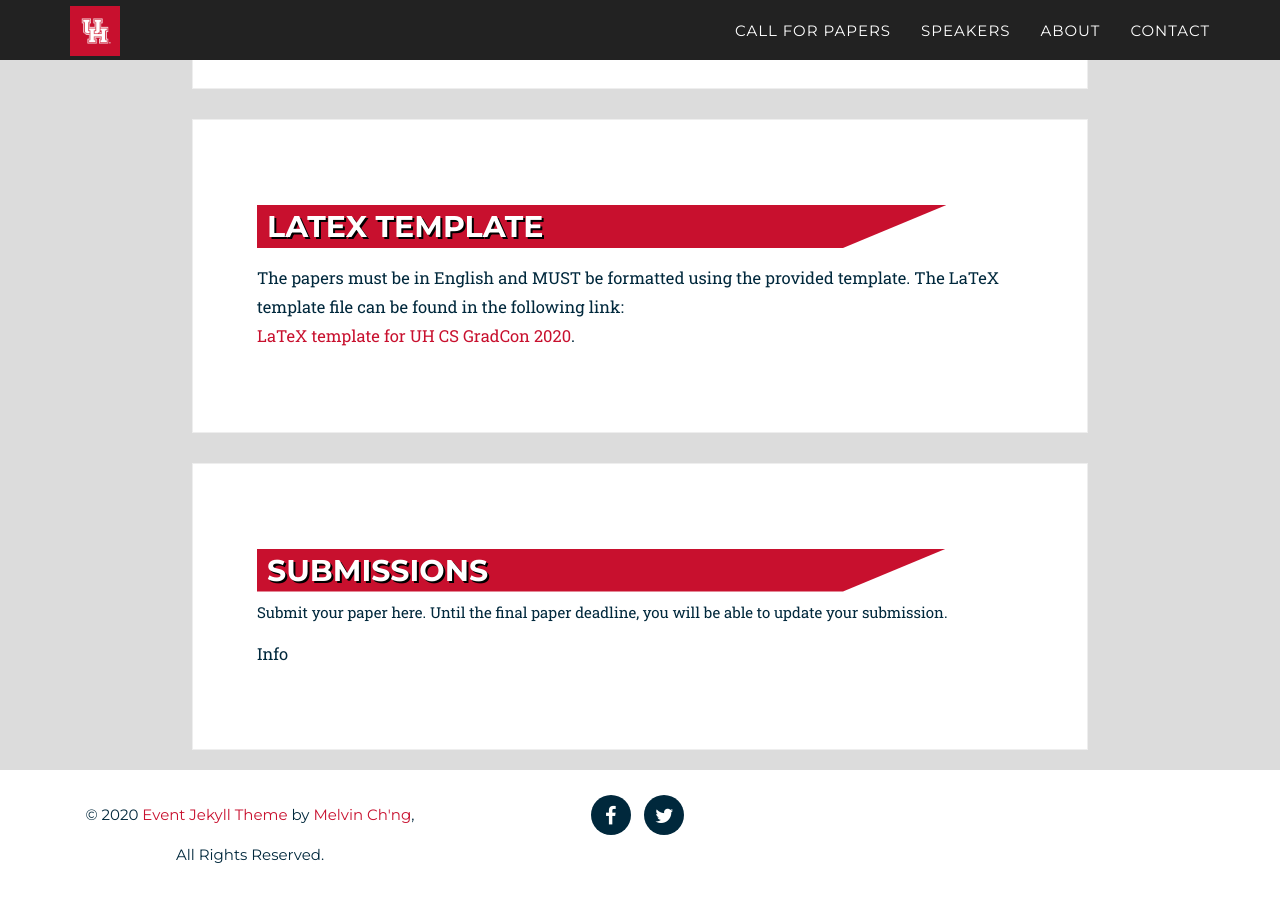
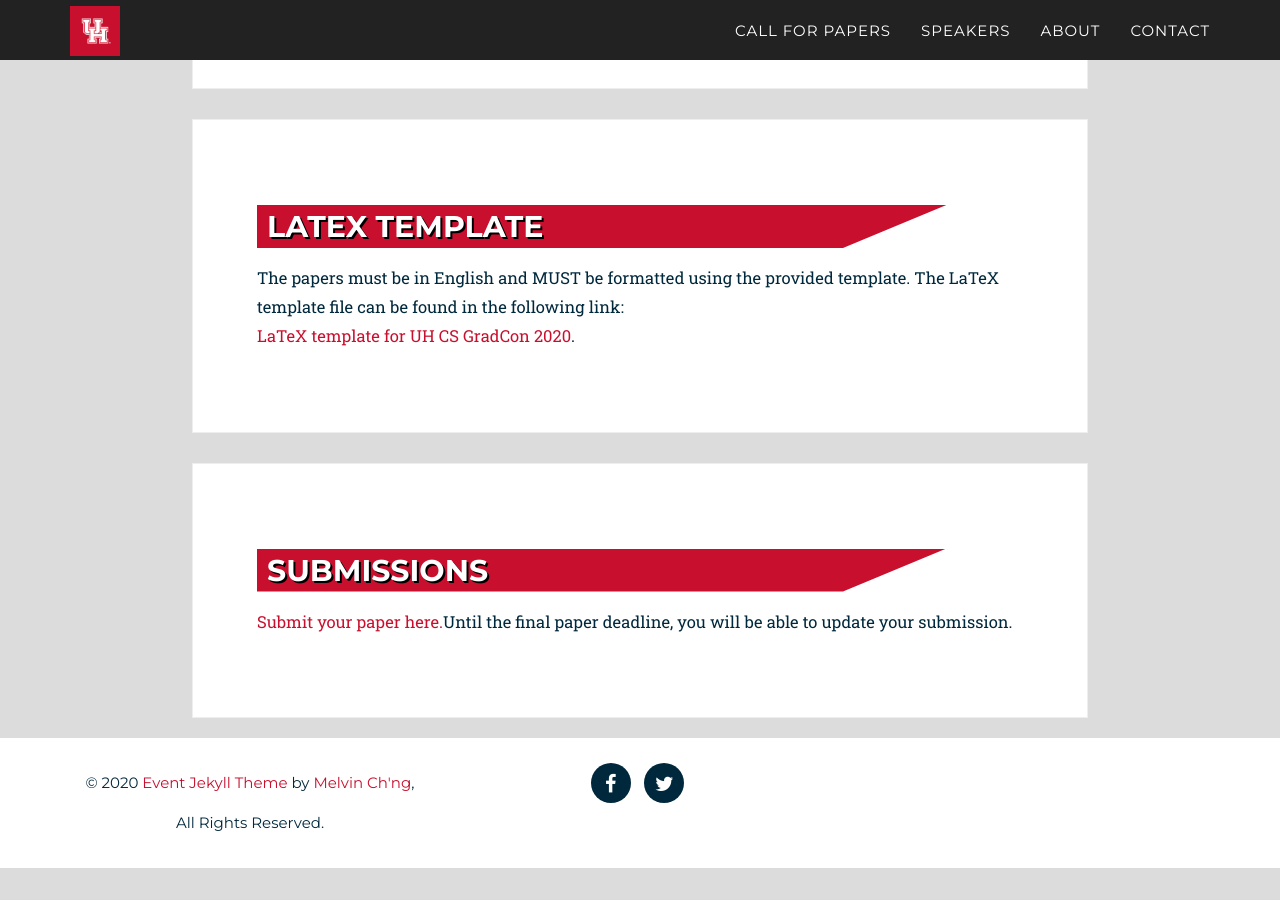
Before and after one commit to UHCS2020/UHCS2020, a Jekyll site: the page built from _2017_pages/cfp.html, in a window 1280 px wide and 900 px high, scrolled down 1284 px. Built offline with Jekyll 4.4.1, drawn with Linux system fonts in a browser that asks for light colours; some web fonts are replaced; after the commit the page ends 2152 px from its top, so only the background shows below that.

Commit message:
Update cfp.html

```diff
--- a/_2017_pages/cfp.html
+++ b/_2017_pages/cfp.html
@@ -34,7 +34,7 @@
         </ul>
         </p>
 
-      <h2 class="second">Regulations</h2>
+      <h2 class="second">Guideline</h2>
 
       <p>All submissions have to be written in English as a full paper or a poster. Full paper should have a maximum of eight (8) pages including text, figures, tables, and references.
         <br>All papers have to be submitted using the required LaTeX format below.
@@ -68,6 +68,7 @@
 
     <section id="fifth" class="black-frame about about-container about-container-bottom">
       <h1>Submissions</h1>
-      Submit your paper here. Until the final paper deadline, you will be able to update your submission.
-      <p>Info</p>
+      <p>
+      <a href="https://uh-csgradcon2020.hotcrp.com/">Submit your paper here.</a>Until the final paper deadline, you will be able to update your submission.
+      </p>
     </section>
```
